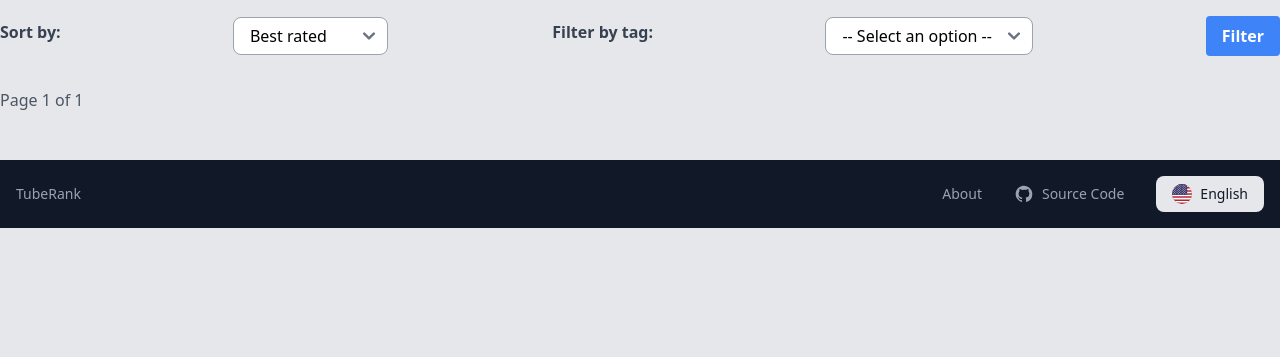
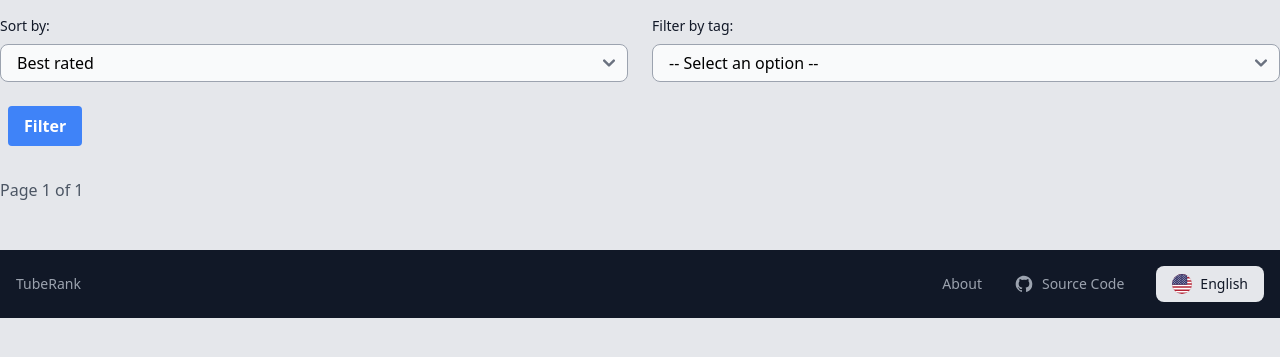
Before and after one commit to dbeley/tuberank, a Django app: page /en/charts in a window 1280 px wide. Shown: the part 70-427 px from the top of the page. Run offline with Django 4.2, Linux system fonts and the light colour scheme; data that the repository does not hold is empty; style sheets or scripts are compiled from the project's sources; some libraries are stand-ins or nearby versions.

Commit message:
Fix chart filters

```diff
--- a/ratings/charts/views.py
+++ b/ratings/charts/views.py
@@ -55,7 +55,6 @@ class ChartsView(APIView):
         page = paginator.get_page(request.GET.get("page", 1))
         return Response(
             {
-                "videos": page,
                 "page": page,
                 "tags": tags,
                 "selected_sort_method": sort_method,
--- a/ratings/templates/charts.html
+++ b/ratings/templates/charts.html
@@ -9,10 +9,11 @@
   <p class="text-gray-600">{{ channel.last_snapshot.description | linebreaks }}</p>
 </div>
 
-<form class="my-4" method="GET">
-  <div class="flex flex-wrap items-center justify-between mb-2">
-    <label class="block text-gray-700 font-bold mb-2 mr-2" for="sort-by">{% translate "Sort by:" %}</label>
-    <select name="sort_by" id="sort-by" class="bg-white border border-gray-400 rounded-lg py-2 px-4 leading-tight focus:outline-none focus:bg-white focus:border-gray-500">
+<form class="my-4">
+    <div class="grid gap-6 mb-6 md:grid-cols-2">
+        <div>
+            <label for="sort-by" class="block mb-2 text-sm font-medium text-gray-900 dark:text-white">{% translate "Sort by:" %}</label>
+          <select name="sort_by" id="sort-by" class="bg-gray-50 border border-gray-400 rounded-lg py-2 px-4 leading-tight focus:ring-blue-500 focus:border-blue-500 block w-full p-2.5">
             <option value="rating" {% if request.GET.sort_by == "rating" %}selected{% endif %}>{% translate "Best rated" %}</option>
             <option value="ratings_count" {% if request.GET.sort_by == "ratings_count" %}selected{% endif %}>{% translate "Most rated" %}</option>
             <option value="views_count" {% if request.GET.sort_by == "views_count" %}selected{% endif %}>{% translate "Most viewed" %}</option>
@@ -20,21 +21,24 @@
             <option value="newest" {% if request.GET.sort_by == "newest" %}selected{% endif %}>{% translate "Newest" %}</option>
             <option value="oldest" {% if request.GET.sort_by == "oldest" %}selected{% endif %}>{% translate "Oldest" %}</option>
           </select>
-    <label class="block text-gray-700 font-bold mb-2 mr-2" for="sort-by">{% translate "Filter by tag:" %}</label>
-    <select name="tag" id="tag-filter" class="bg-white border border-gray-400 rounded-lg py-2 px-4 leading-tight focus:outline-none focus:bg-white focus:border-gray-500">
+        </div>
+        <div>
+            <label for="tag-filter" class="block mb-2 text-sm font-medium text-gray-900 dark:text-white">{% translate "Filter by tag:" %}</label>
+          <select name="tag" id="tag-filter" class="bg-gray-50 border border-gray-400 rounded-lg py-2 px-4 leading-tight focus:ring-blue-500 focus:border-blue-500 block w-full p-2.5">
             <option selected value>{% translate " -- Select an option -- " %}</option>
             {% for tag in tags %}
             <option value="{{ tag.name }}" {% if request.GET.tag == tag.name %}selected{% endif %}>{{ tag.name }}</option>
             {% endfor %}
           </select>
+        </div>
+    </div>
   <button type="submit" class="bg-blue-500 hover:bg-blue-700 text-white font-bold py-2 px-4 rounded focus:outline-none focus:shadow-outline ml-2">
     {% translate "Filter" %}
   </button>
-  </div>
 </form>
 
 <div class="grid grid-cols-1 sm:grid-cols-2 md:grid-cols-3 lg:grid-cols-4 gap-4">
-  {% for video in videos %}
+  {% for video in page %}
   {% include "videos/video_item.html" %}
   {% endfor %}
 </div>
```
Lines whose indentation alone changed are shown as unchanged.
